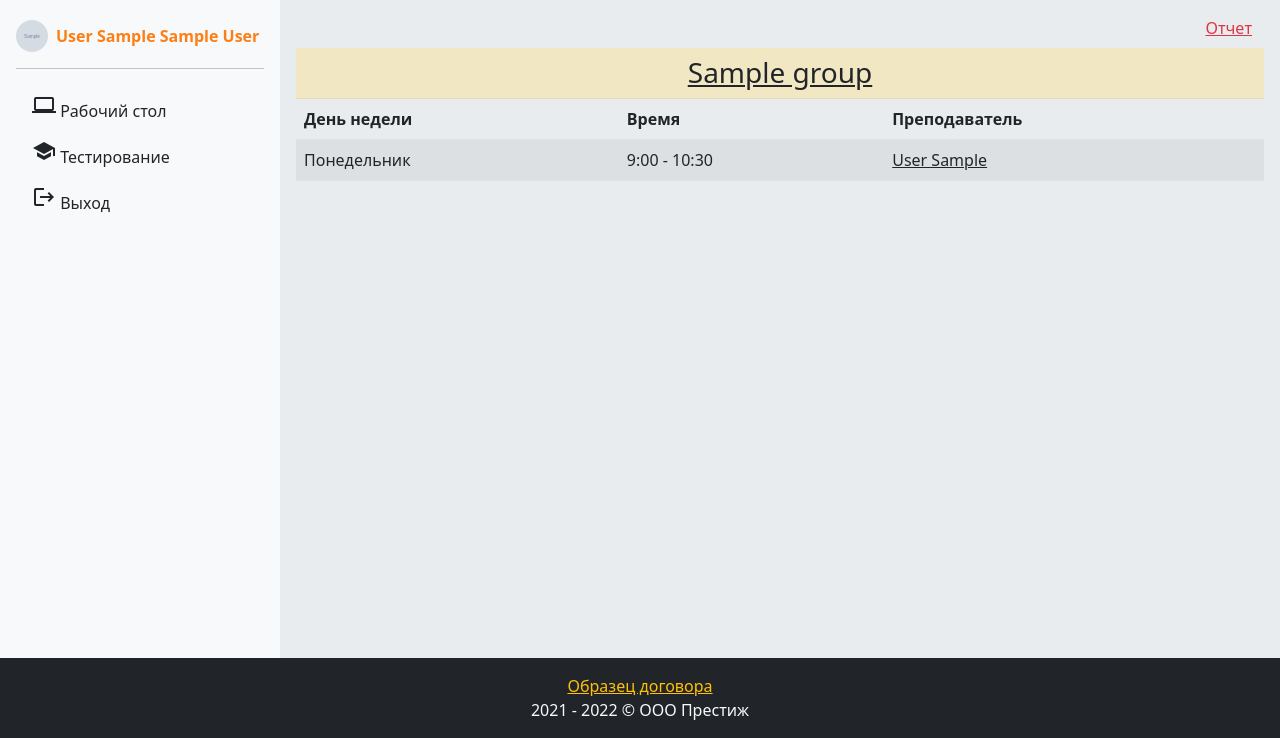
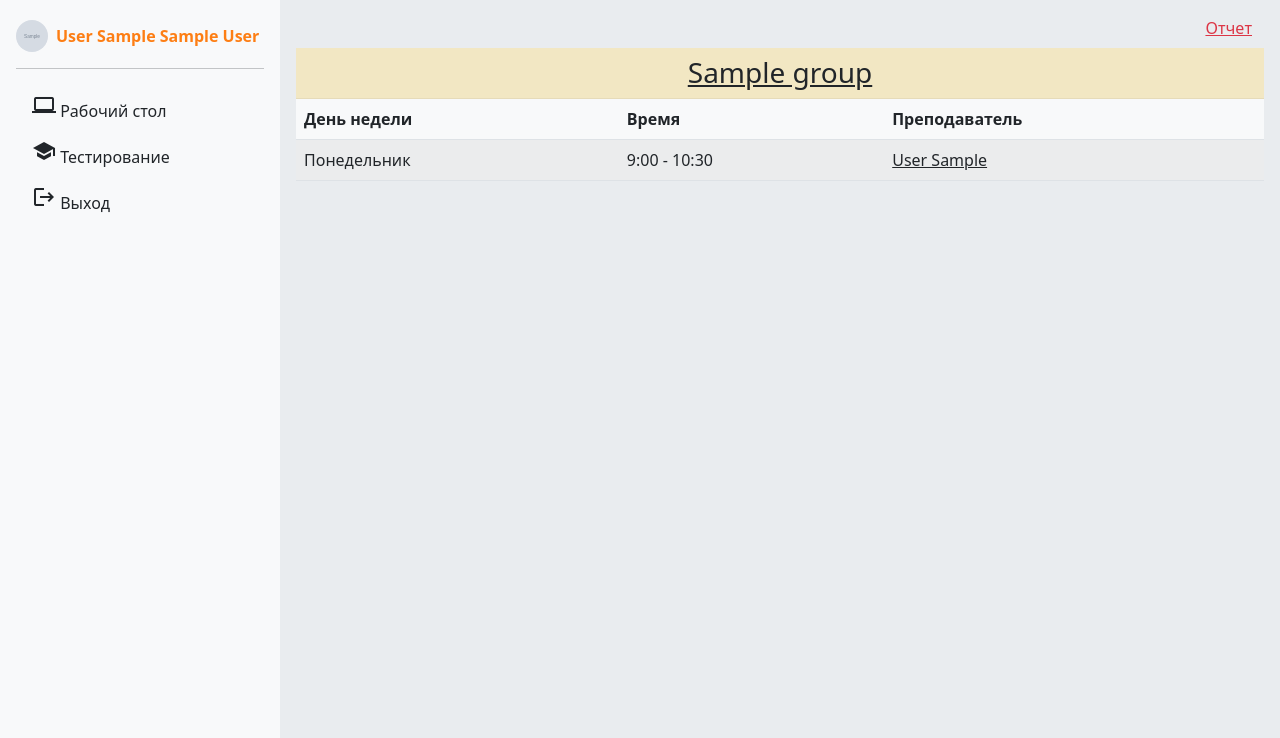
Before and after one commit to orkooshov/prestigedrivingschool, a Django app: page /schedule-theory/ in a window 1280 px wide. Shown: the part 62-800 px from the top of the page. Run offline with Django 4.2, Linux system fonts and the light colour scheme; a user stored in the database is signed in; tables that the repository leaves empty hold one stand-in row (values such as "Sample post"); grey boxes marked "Sample" are stand-in pictures; parts of the project's set-up code (start-up, migrations or seed data) failed here and were passed over.

Commit message:
web design update

```diff
--- a/drivingschool/templates/drivingschool/base.html
+++ b/drivingschool/templates/drivingschool/base.html
@@ -35,6 +35,7 @@
     crossorigin="anonymous"></script>
   <!-- google material icons -->
   <link href="https://fonts.googleapis.com/icon?family=Material+Icons" rel="stylesheet">
+  <link rel="stylesheet" href="https://fonts.googleapis.com/css2?family=Material+Symbols+Outlined:opsz,wght,FILL,GRAD@20..48,100..700,0..1,-50..200" />
   <!-- fontawesome -->
   <link rel="stylesheet" href="https://cdnjs.cloudflare.com/ajax/libs/font-awesome/4.7.0/css/font-awesome.min.css">
   <title>{% block title %} title {% endblock %}</title>
@@ -70,17 +71,16 @@
 <body class="d-flex flex-column" style="background-color: var(--bs-gray-200);">
   {% block body %}
   {% block content %} {% endblock %}
-  {% endblock %}
-  {% block footer %}
-
-    <footer class="footer bg-dark text-light text-center p-3">
+    <!-- <footer class="footer bg-dark text-light text-center p-3">
       <div class="container">
         <div class="row">
           <a href="{% static 'contract_sample.pdf' %}" class="link link-warning">Образец договора</a>
         </div>
         <span>2021 - 2022 © ООО Престиж</span>
       </div>
-    </footer>
+    </footer> -->
+  {% endblock %}
+  {% block footer %}
   {% endblock %}
 </body>
 
--- a/drivingschool/templates/drivingschool/group_list.html
+++ b/drivingschool/templates/drivingschool/group_list.html
@@ -3,9 +3,11 @@
 {% block title %} Список групп {% endblock %}
 
 {% block content %}
-<div class="list-group">
+<div class="list-group ">
 {% for i in object_list %}
-    <a class="list-group-item list-group-item-action text-dark px-4 display-6" href="{{ i.get_absolute_url }}">{{ i.name }}</a>
+    <a class="list-group-item list-group-item-action text-dark display-6 px-5 py-3 mb-1" href="{{ i.get_absolute_url }}" style="border-radius: 20px;"><span class="material-icons">
+adjust
+</span>&nbsp;&nbsp;&nbsp;{{ i.name }}</a>
 {% endfor %}
 </div>
 {% endblock %}
--- a/drivingschool/templates/drivingschool/schedule_theory_list.html
+++ b/drivingschool/templates/drivingschool/schedule_theory_list.html
@@ -8,8 +8,9 @@
 <div class="container d-flex justify-content-end mb-2">
     <a href="{% url 'report_theory' %}" class="link link-danger">Отчет</a>
 </div>
+<div>
 {% for group in groups %}
-<table class="table table-striped">
+<table class="table table-striped bg-light">
     <tr class="table-warning">
         <th class="h3 text-center" colspan="3"><a class="link link-dark" href="{% url 'group_detail' group.pk %}">{{ group }}</a></th>
     </tr>
@@ -29,8 +30,9 @@
         {% endif %}
     </tr>
     {% empty %}
-    <tr><td colspan="3" class="text-center">Пусто</td></tr>
+    <tr class="bg-white"><td colspan="3" class="text-center">Пусто</td></tr>
     {% endfor %}
 </table>
     {% endfor %}
+</div>
 {% endblock %}
--- a/drivingschool/templates/drivingschool/student_workbench_base.html
+++ b/drivingschool/templates/drivingschool/student_workbench_base.html
@@ -17,7 +17,7 @@
     <a href="{% url 'logout' %}" class="btn btn-outline-warning" style="margin-left: 200px;">Выйти</a>
   </div>
 </nav>
-<div class="d-flex align-items-stretch h-100">
+<div class="d-flex align-items-stretch " style="height: 1000%;" >
   <div class="d-flex flex-row align-items-stretch">
     <div class="d-flex flex-column flex-shrink-0 p-3 bg-light" style="width: 280px;">
       <a href="{{ request.user.get_absolute_url }}" class="pt-1 d-flex align-items-center mb-3 mb-md-0 me-md-auto link-dark text-decoration-none">
@@ -55,7 +55,7 @@
       </ul>
     </div>
   </div>
-  <main class="content p-3 w-100">
+  <main class="content p-3 w-100 pb-3" style="height: fit-content;">
     {% block content %} {% endblock %}
   </main>
 </div>
```
Also changed, not shown: drivingschool/templates/drivingschool/landingbase.html (+8 -0 lines).
